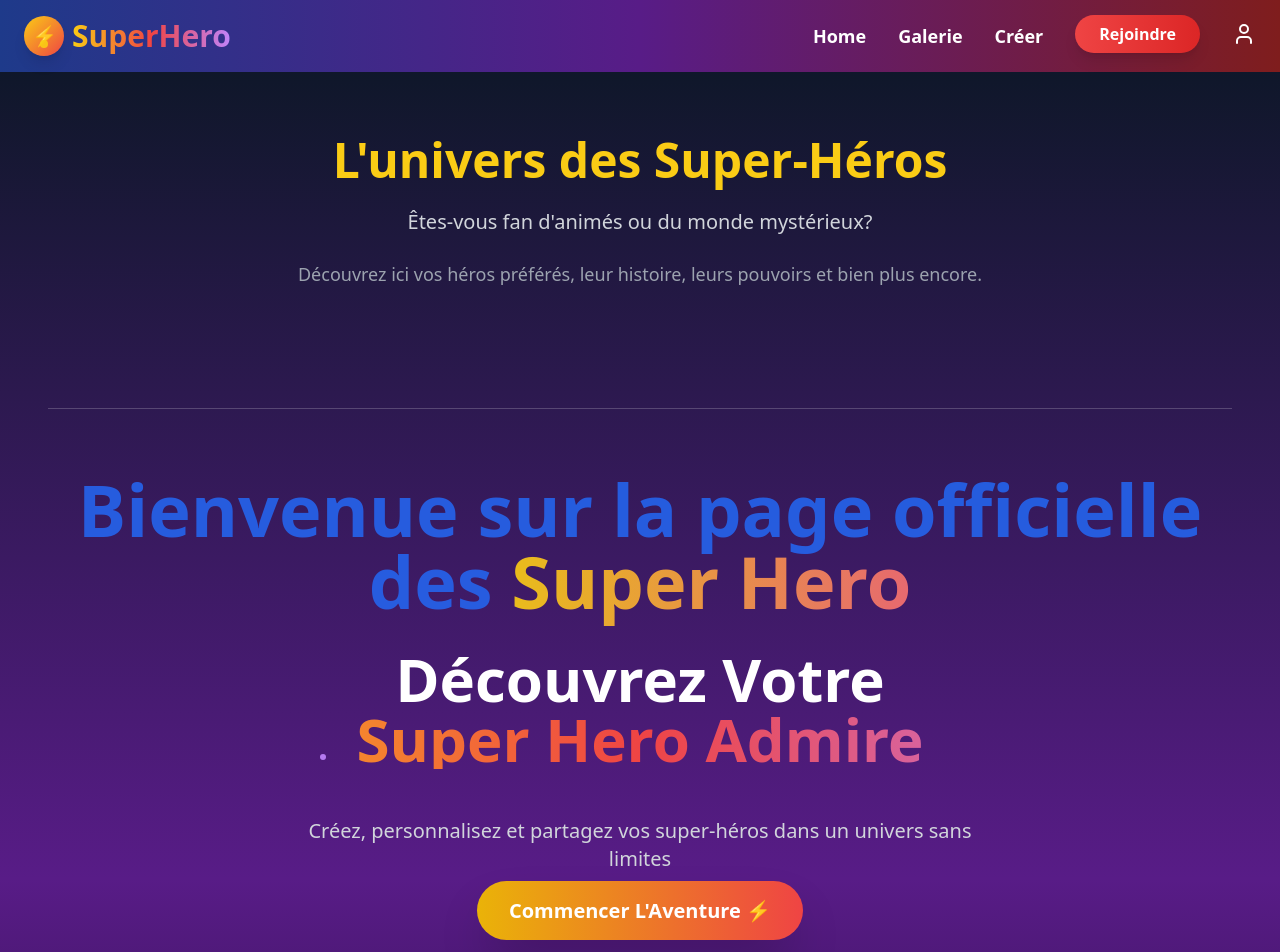
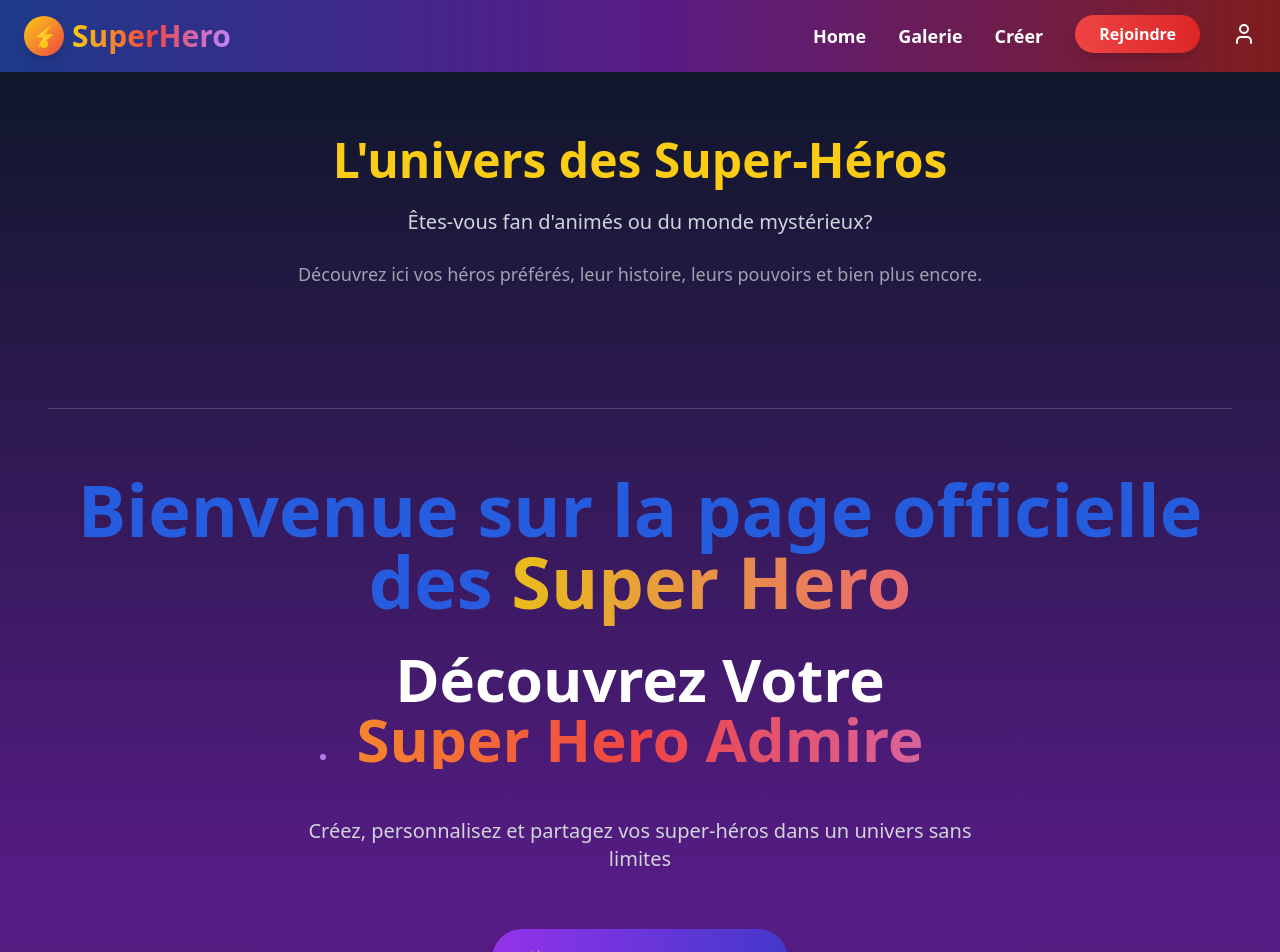
Before and after one commit to 7Emma/Super-hero, a React (Vite) app: page / in a window 1280 px wide. Shown: the top 952 px of the page. Built offline with nearby package versions, Linux system fonts and the light colour scheme; sample sign-in values are in the browser's storage.

Commit message:
HeroBack

```diff
--- a/src/pages/creation/Create.jsx
+++ b/src/pages/creation/Create.jsx
@@ -35,6 +35,14 @@ function Create() {
         ...prev,
         [name]: value,
       }));
+    }
+    // Effacer l'erreur pour ce champ quand l'utilisateur commence à taper
+    if (errors[name] || errors[name.split(".")[1]]) {
+      // Gère aussi les erreurs de description
+      const newErrors = { ...errors };
+      delete newErrors[name];
+      delete newErrors[name.split(".")[1]];
+      setErrors(newErrors);
     }
   };
 
@@ -105,8 +113,12 @@ function Create() {
     "w-full rounded-xl px-5 py-4 border-2 border-amber-300/50 focus:border-red-500 focus:ring-2 focus:ring-red-500/20 outline-none transition-all duration-300 bg-white/10 backdrop-blur-sm placeholder-amber-100/70 text-white font-medium shadow-lg hover:shadow-xl";
 
   const getInputClassesWithError = (fieldName) => {
+    // Gère les erreurs pour les champs directs et les champs de description
+    const errorKey = fieldName.includes("description.")
+      ? fieldName.split(".")[1]
+      : fieldName;
     const baseClasses = inputClasses;
-    const errorClasses = errors[fieldName]
+    const errorClasses = errors[errorKey]
       ? " border-red-500 bg-red-500/10"
       : "";
     return baseClasses + errorClasses;
@@ -128,7 +140,7 @@ function Create() {
       </div>
 
       <div className="relative z-10 p-8">
-        {/* Loading Landing */}
+        {/* Loading Landing (déjà présent) */}
         {isLoading && (
           <div className="fixed inset-0 bg-black/80 backdrop-blur-sm flex items-center justify-center z-50">
             <div className="text-center">
--- a/src/pages/creation/Galerie.jsx
+++ b/src/pages/creation/Galerie.jsx
@@ -1,14 +1,18 @@
 import React, { useEffect, useState } from "react";
-import initialHerosData from "../../data/Hero";
-import HeroCard from "../../components/HeroCard";
-import { Link } from "react-router-dom";
-import { getHeroes } from "../../services/api";
+import initialHerosData from "../../data/Hero"; // Importe vos données JSON initiales
+import HeroCard from "../../components/HeroCard"; // Importe le composant HeroCard
+import { useNavigate } from "react-router-dom"; // Importe useNavigate pour la navigation
+import { getHeroes } from "../../services/api"; // Importe la fonction pour récupérer les héros du backend
+import { useLoading } from "../../contexts/LoadingContext"; // Importe le hook de chargement
 
 function Galerie() {
   const [heroes, setHeroes] = useState([]); // La liste combinée des héros (JSON + Backend)
   const [loading, setLoading] = useState(true);
   const [error, setError] = useState(null);
   const [expandedHeroId, setExpandedHeroId] = useState(null); // Gère l'expansion par ID
+
+  const navigate = useNavigate(); // Initialise useNavigate
+  const { startLoading, stopLoading } = useLoading(); // Récupère les fonctions de chargement
 
   useEffect(() => {
     const fetchAndCombineHeroes = async () => {
@@ -50,6 +54,14 @@ function Galerie() {
   const toggleExpanded = (id) => {
     // Utilise l'ID pour basculer l'expansion
     setExpandedHeroId(expandedHeroId === id ? null : id);
+  };
+
+  // Fonction pour gérer le clic sur le bouton "Créer le vôtre"
+  const handleCreateHeroClick = () => {
+    startLoading(); // Active le spinner de chargement
+    navigate("/create"); // Navigue vers la page de création
+    // Un petit délai pour s'assurer que le spinner est visible même si la navigation est très rapide
+    setTimeout(() => stopLoading(), 1000);
   };
 
   if (loading) {
@@ -133,8 +145,9 @@ function Galerie() {
         </div>
 
         <div className="flex justify-center mt-12">
-          <Link
-            to="/create"
+          {/* Bouton "Créer le vôtre" mis à jour */}
+          <button
+            onClick={handleCreateHeroClick}
             className="group relative inline-flex items-center gap-2
                        bg-gradient-to-r from-red-500 to-red-700
                        text-white px-8 py-4 rounded-full font-bold text-lg
@@ -152,7 +165,7 @@ function Galerie() {
                                 transform -translate-x-full group-hover:translate-x-full
                                 skew-x-12"
             />
-          </Link>
+          </button>
         </div>
       </div>
 
--- a/src/pages/heroPart/HeroSection.jsx
+++ b/src/pages/heroPart/HeroSection.jsx
@@ -1,7 +1,19 @@
 import React from "react";
 import { Link } from "react-router-dom";
+import { useNavigate } from "react-router-dom"; // Importe useNavigate
+import { useLoading } from "../../contexts/LoadingContext"; // Importe le hook de chargement
 
 function HeroSection() {
+  const navigate = useNavigate();
+  const { startLoading, stopLoading } = useLoading();
+
+  const handleStartAdventureClick = () => {
+    startLoading(); // Active le spinner
+    navigate("/api/create"); // Navigue vers la page de création
+    // Le spinner sera désactivé par le GlobalLoadingSpinner lorsque la nouvelle page est rendue,
+    // ou par un setTimeout si la navigation est trop rapide pour un effet visuel.
+    setTimeout(() => stopLoading(), 1000);
+  };
   return (
     <>
       <div className="max-w-7xl mx-auto px-8 py-10">
@@ -26,10 +38,14 @@ function HeroSection() {
             sans limites
           </p>
           <Link
-            to="/create"
-            className="bg-gradient-to-r from-yellow-500 to-red-500 hover:from-yellow-600 hover:to-red-600 text-white font-bold py-4 px-8 rounded-full text-xl transition-all duration-300 transform hover:scale-105 shadow-2xl hover:shadow-yellow-500/25"
+            onClick={handleStartAdventureClick}
+            className="mt-8 inline-flex items-center gap-2
+                     bg-gradient-to-r from-purple-600 to-indigo-700
+                     text-white px-8 py-4 rounded-full font-bold text-lg
+                     shadow-lg hover:shadow-xl transition-all duration-300
+                     transform hover:scale-105 active:scale-95 animate-pulse-subtle"
           >
-            Commencer L'Aventure ⚡
+            ✨ Commencer l'aventure
           </Link>
         </div>
       </div>
```
Also changed, not shown: src/pages/Home.jsx (+4 -3 lines).
